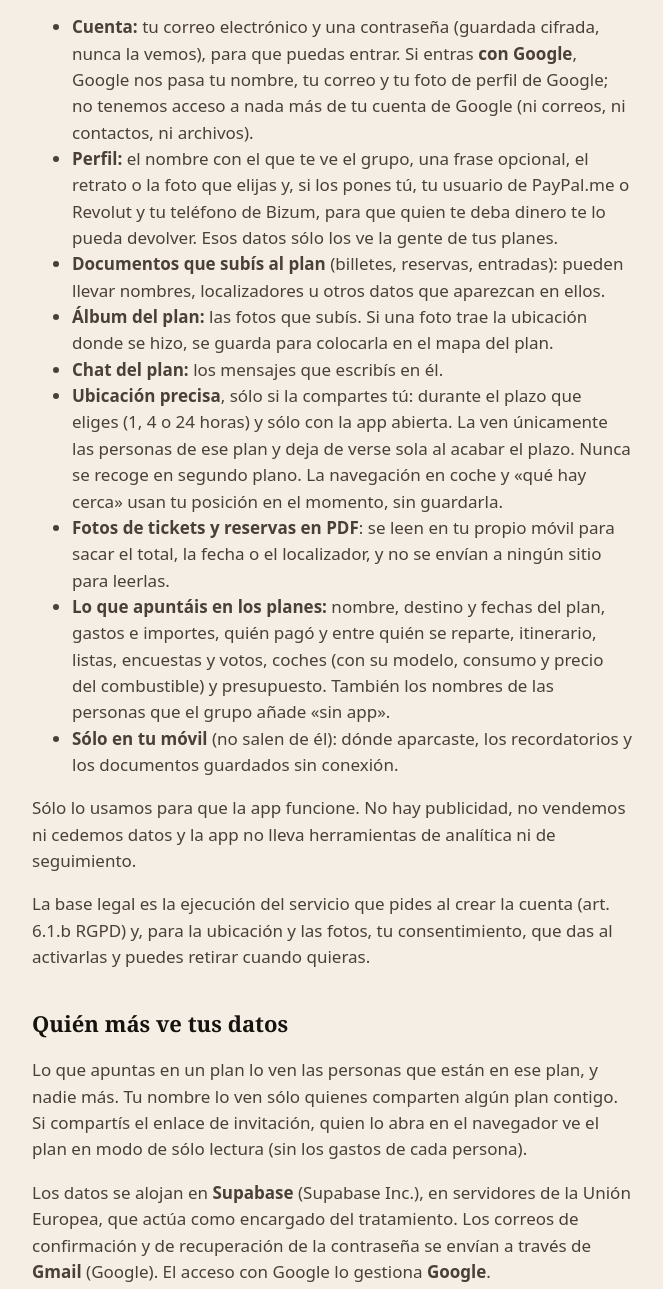
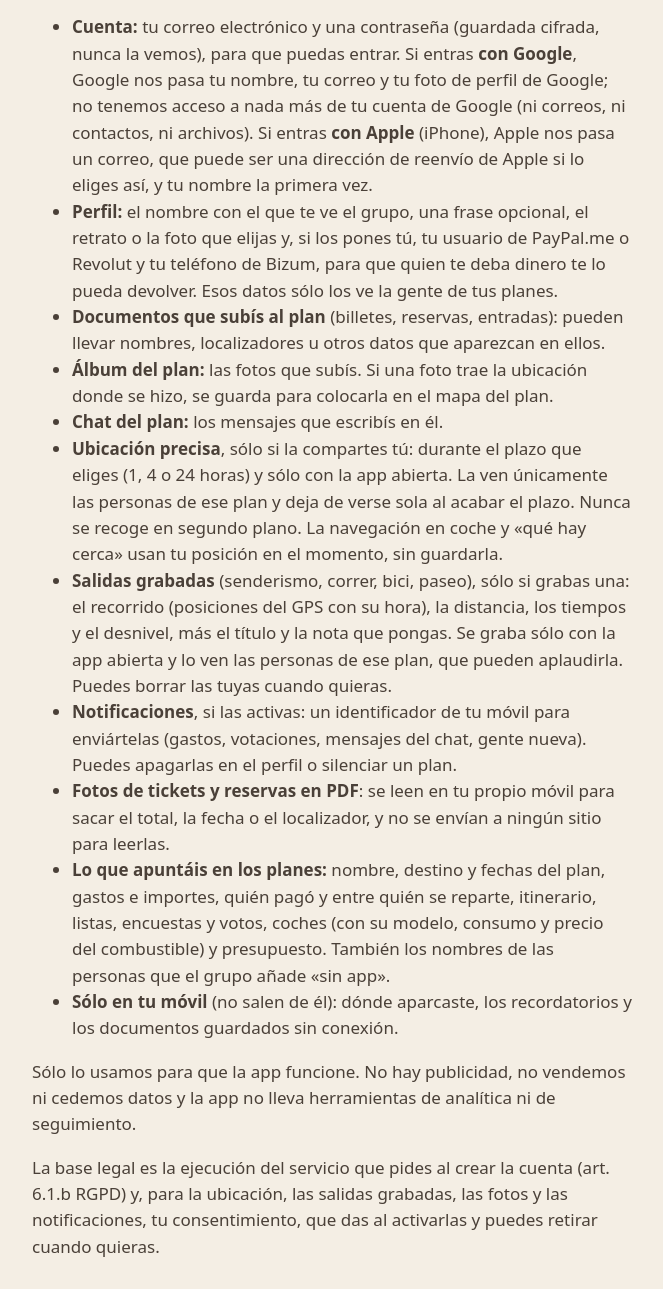
Before and after one commit to pabloalarconagullo/all4plans, a plain HTML site: page privacidad.html in a window 1280 px wide. Shown: the part 431-1720 px from the top of the page, without its empty margins (308-971 px from the left). Drawn offline with Linux system fonts and the light colour scheme.

Commit message:
Privacidad: acceso con Apple, notificaciones (Expo) y salidas grabadas
La misma versión que web-invitacion/privacidad.html en Baltuki4/all4plans
(rama web-publica, PR #19).

Co-Authored-By: Claude Opus 5.5 <noreply@anthropic.com>

```diff
--- a/privacidad.html
+++ b/privacidad.html
@@ -8,13 +8,14 @@
 </head>
 <body>
   <!--
-    Si se añade analítica, push u otro servicio externo, hay que actualizar este
-    texto Y las fichas de privacidad de las dos tiendas.
+    Si se añade analítica u otro servicio externo, hay que actualizar este
+    texto Y las fichas de privacidad de las dos tiendas. Sentry ya está en el
+    código pero no envía nada hasta que haya DSN: al activarlo, nombrarlo aquí.
   -->
   <main>
     <div class="marca"><span>4</span><i></i></div>
     <h1>Política de privacidad</h1>
-    <p>Última actualización: 19 de octubre de 2026</p>
+    <p>Última actualización: 20 de octubre de 2026</p>
 
     <h2>Quién es responsable</h2>
     <p>Pablo Alarcón Agulló, que desarrolla All4Plans a título personal.
@@ -25,7 +26,9 @@
       <li><strong>Cuenta:</strong> tu correo electrónico y una contraseña (guardada cifrada,
         nunca la vemos), para que puedas entrar. Si entras <strong>con Google</strong>, Google nos
         pasa tu nombre, tu correo y tu foto de perfil de Google; no tenemos acceso a nada más de tu
-        cuenta de Google (ni correos, ni contactos, ni archivos).</li>
+        cuenta de Google (ni correos, ni contactos, ni archivos). Si entras <strong>con Apple</strong>
+        (iPhone), Apple nos pasa un correo, que puede ser una dirección de reenvío de Apple si lo
+        eliges así, y tu nombre la primera vez.</li>
       <li><strong>Perfil:</strong> el nombre con el que te ve el grupo, una frase opcional, el retrato
         o la foto que elijas y, si los pones tú, tu usuario de PayPal.me o Revolut y tu teléfono de
         Bizum, para que quien te deba dinero te lo pueda devolver. Esos datos sólo los ve la gente
@@ -39,6 +42,13 @@
         (1, 4 o 24 horas) y sólo con la app abierta. La ven únicamente las personas de ese plan y deja
         de verse sola al acabar el plazo. Nunca se recoge en segundo plano. La navegación en coche y
         «qué hay cerca» usan tu posición en el momento, sin guardarla.</li>
+      <li><strong>Salidas grabadas</strong> (senderismo, correr, bici, paseo), sólo si grabas una: el
+        recorrido (posiciones del GPS con su hora), la distancia, los tiempos y el desnivel, más el título
+        y la nota que pongas. Se graba sólo con la app abierta y lo ven las personas de ese plan, que
+        pueden aplaudirla. Puedes borrar las tuyas cuando quieras.</li>
+      <li><strong>Notificaciones</strong>, si las activas: un identificador de tu móvil para enviártelas
+        (gastos, votaciones, mensajes del chat, gente nueva). Puedes apagarlas en el perfil o silenciar un
+        plan.</li>
       <li><strong>Fotos de tickets y reservas en PDF</strong>: se leen en tu propio móvil para sacar el
         total, la fecha o el localizador, y no se envían a ningún sitio para leerlas.</li>
       <li><strong>Lo que apuntáis en los planes:</strong> nombre, destino y fechas del plan, gastos e
@@ -51,7 +61,8 @@
     <p>Sólo lo usamos para que la app funcione. No hay publicidad, no vendemos ni cedemos datos y la app
       no lleva herramientas de analítica ni de seguimiento.</p>
     <p>La base legal es la ejecución del servicio que pides al crear la cuenta (art. 6.1.b RGPD) y, para
-      la ubicación y las fotos, tu consentimiento, que das al activarlas y puedes retirar cuando quieras.</p>
+      la ubicación, las salidas grabadas, las fotos y las notificaciones, tu consentimiento, que das al
+      activarlas y puedes retirar cuando quieras.</p>
 
     <h2>Quién más ve tus datos</h2>
     <p>Lo que apuntas en un plan lo ven las personas que están en ese plan, y nadie más. Tu nombre lo ven
@@ -60,7 +71,10 @@
     <p>Los datos se alojan en <strong>Supabase</strong> (Supabase Inc.), en servidores de la Unión
       Europea, que actúa como encargado del tratamiento. Los correos de confirmación y de recuperación
       de la contraseña se envían a través de <strong>Gmail</strong> (Google). El acceso con Google lo
-      gestiona <strong>Google</strong>.</p>
+      gestiona <strong>Google</strong>, y el acceso con Apple, <strong>Apple</strong>. Las notificaciones
+      las envía <strong>Expo</strong> (650 Industries, Inc.) como encargado del tratamiento, a través del
+      servicio de Apple (iPhone) o de Google (Android); reciben el identificador del móvil y el texto
+      del aviso.</p>
     <p>Para algunas funciones la app pide datos a servicios externos, sin decirles quién eres:</p>
     <ul>
       <li><strong>OpenFreeMap / OpenStreetMap</strong>: dibujan el mapa (reciben la zona que se ve).</li>
@@ -83,8 +97,8 @@
     <p>Mientras tengas la cuenta. Puedes borrarla cuando quieras desde la app, en
       <em>Tu perfil → Borrar mi cuenta</em>, y se borran al momento tu cuenta y tu perfil.</p>
     <p>Para que las cuentas de los demás sigan cuadrando, en los planes compartidos se conserva tu sitio
-      con el nombre que tenías y los gastos en los que participaste, ya sin relación con tu cuenta ni tu
-      correo. Los planes en los que no queda nadie con cuenta se borran enteros.</p>
+      con el nombre que tenías, los gastos en los que participaste y las salidas que grabaste, ya sin
+      relación con tu cuenta ni tu correo (las salidas puedes borrarlas antes desde la app). Los planes en los que no queda nadie con cuenta se borran enteros.</p>
 
     <h2>Tus derechos</h2>
     <p>Puedes pedir acceso, rectificación, supresión, oposición, limitación y portabilidad de tus datos
```
